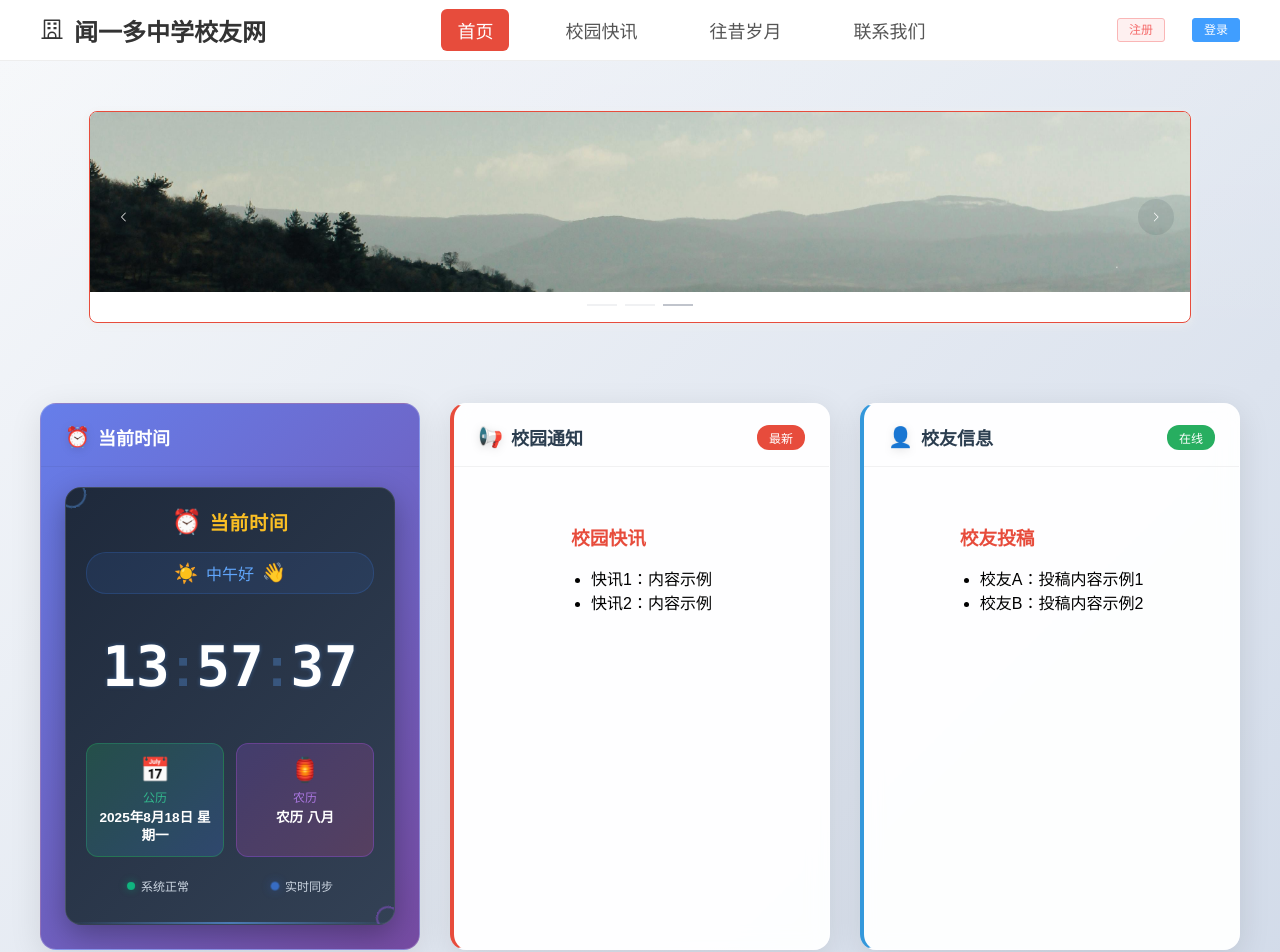
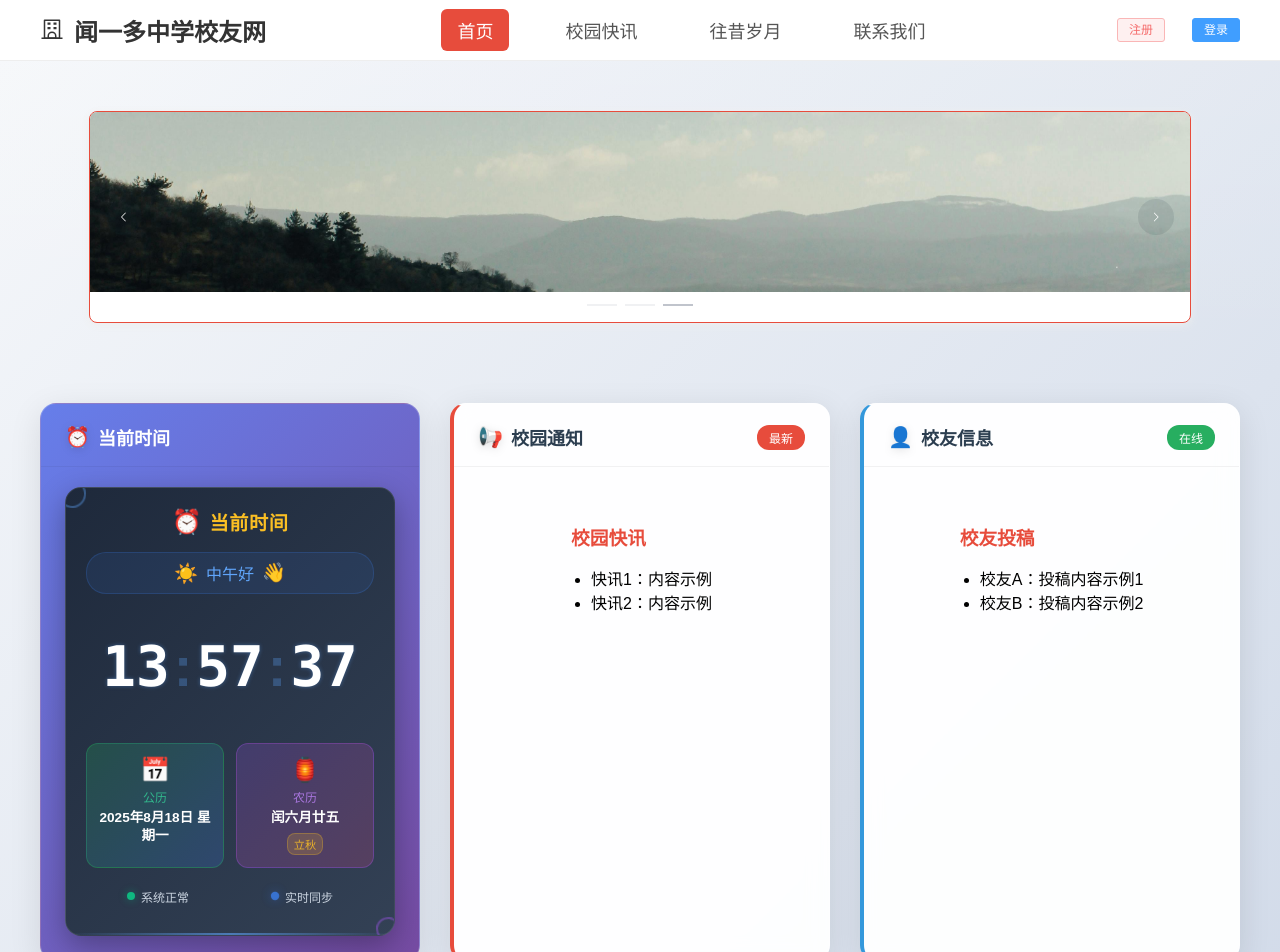
Before and after one commit to Jack-husx/school-friend, a Vue app: page / in a window 1280 px wide. Shown: the top 952 px of the page. Built offline with nearby package versions, Linux system fonts and the light colour scheme.

Commit message:
新增节气和修复农历计算bug

```diff
--- a/src/components/business/Clock.vue
+++ b/src/components/business/Clock.vue
@@ -38,6 +38,7 @@
         <div class="card-icon">🏮</div>
         <div class="card-label">农历</div>
         <div class="card-value">{{ formatLunarDate }}</div>
+        <div class="solar-term">{{ currentSolarTerm }}</div>
       </div>
     </div>
 
@@ -66,7 +67,53 @@ import { ref, computed, onMounted, onUnmounted } from 'vue'
 const currentTime = ref(new Date())
 let timer = null
 
-// 计算属性
+// -------------------- 数据与静态表 --------------------
+const lunarInfo = [
+  // 与你原始数据保持一致（1900 起），长度覆盖到 2050 左右
+  0x04bd8, 0x04ae0, 0x0a570, 0x054d5, 0x0d260, 0x0d950, 0x16554, 0x056a0, 0x09ad0, 0x055d2,
+  0x04ae0, 0x0a5b6, 0x0a4d0, 0x0d250, 0x1d255, 0x0b540, 0x0d6a0, 0x0ada2, 0x095b0, 0x14977,
+  0x04970, 0x0a4b0, 0x0b4b5, 0x06a50, 0x06d40, 0x1ab54, 0x02b60, 0x09570, 0x052f2, 0x04970,
+  0x06566, 0x0d4a0, 0x0ea50, 0x06e95, 0x05ad0, 0x02b60, 0x186e3, 0x092e0, 0x1c8d7, 0x0c950,
+  0x0d4a0, 0x1d8a6, 0x0b550, 0x056a0, 0x1a5b4, 0x025d0, 0x092d0, 0x0d2b2, 0x0a950, 0x0b557,
+  0x06ca0, 0x0b550, 0x15355, 0x04da0, 0x0a5b0, 0x14573, 0x052b0, 0x0a9a8, 0x0e950, 0x06aa0,
+  0x0aea6, 0x0ab50, 0x04b60, 0x0aae4, 0x0a570, 0x05260, 0x0f263, 0x0d950, 0x05b57, 0x056a0,
+  0x096d0, 0x04dd5, 0x04ad0, 0x0a4d0, 0x0d4d4, 0x0d250, 0x0d558, 0x0b540, 0x0b6a0, 0x195a6,
+  0x095b0, 0x049b0, 0x0a974, 0x0a4b0, 0x0b27a, 0x06a50, 0x06d40, 0x0af46, 0x0ab60, 0x09570,
+  0x04af5, 0x04970, 0x064b0, 0x074a3, 0x0ea50, 0x06b58, 0x05ac0, 0x0ab60, 0x096d5, 0x092e0,
+  // 补充到 2050（如果需要可以继续扩充）
+  0x0c960,0x0d954,0x0d4a0,0x0da50,0x07552,0x056a0,0x0abb7,0x025d0,0x092d0,0x0cab5,
+  0x0a950,0x0b4a0,0x0baa4,0x0ad50,0x055d9,0x04ba0,0x0a5b0,0x15176,0x052b0,0x0a930,
+  0x07954,0x06aa0,0x0ad50,0x05b52,0x04b60,0x0a6e6,0x0a4e0,0x0d260,0x0ea65,0x0d530,
+  0x05aa0,0x076a3,0x096d0,0x04bd7,0x04ad0,0x0a4d0,0x1d0b6,0x0d250,0x0d520,0x0dd45,
+  0x0b5a0,0x056d0,0x055b2,0x049b0,0x0a577,0x0a4b0,0x0aa50,0x1b255,0x06d20,0x0ada0
+]
+
+const solarTerms = [
+  '小寒', '大寒', '立春', '雨水', '惊蛰', '春分', '清明', '谷雨',
+  '立夏', '小满', '芒种', '夏至', '小暑', '大暑', '立秋', '处暑',
+  '白露', '秋分', '寒露', '霜降', '立冬', '小雪', '大雪', '冬至'
+]
+
+const solarTermDates2024 = [
+  [1, 6], [1, 20], [2, 4], [2, 19], [3, 5], [3, 20], [4, 4], [4, 19],
+  [5, 5], [5, 20], [6, 5], [6, 21], [7, 6], [7, 22], [8, 7], [8, 22],
+  [9, 7], [9, 22], [10, 8], [10, 23], [11, 7], [11, 22], [12, 6], [12, 21]
+]
+
+const solarTermDates2025 = [
+  [1, 5], [1, 20], [2, 3], [2, 18], [3, 5], [3, 20], [4, 4], [4, 19],
+  [5, 5], [5, 20], [6, 5], [6, 21], [7, 6], [7, 22], [8, 7], [8, 22],
+  [9, 7], [9, 22], [10, 8], [10, 23], [11, 7], [11, 22], [12, 6], [12, 21]
+]
+
+const lunarMonths = ['正月','二月','三月','四月','五月','六月','七月','八月','九月','十月','冬月','腊月']
+const lunarDays = [
+  '', '初一', '初二', '初三', '初四', '初五', '初六', '初七', '初八', '初九', '初十',
+  '十一', '十二', '十三', '十四', '十五', '十六', '十七', '十八', '十九', '二十',
+  '廿一', '廿二', '廿三', '廿四', '廿五', '廿六', '廿七', '廿八', '廿九', '三十'
+]
+
+// -------------------- 时钟显示相关 --------------------
 const timeParts = computed(() => {
   const h = String(currentTime.value.getHours()).padStart(2, '0')
   const m = String(currentTime.value.getMinutes()).padStart(2, '0')
@@ -101,11 +148,209 @@ const formatSolarDate = computed(() => {
   return `${year}年${month}月${day}日 星期${weekDay}`
 })
 
+// -------------------- 农历计算：优先 Intl（靠谱） -> 否则 fallback 算法 --------------------
+
+function supportsChineseLunarIntl() {
+  try {
+    // 试着创建格式器并调用 formatToParts 测试是否返回 month/day
+    const f = new Intl.DateTimeFormat('zh-CN-u-ca-chinese', { month: 'long', day: 'numeric' })
+    const parts = f.formatToParts(new Date())
+    return parts.some(p => p.type === 'month') && parts.some(p => p.type === 'day')
+  } catch (e) {
+    return false
+  }
+}
+
+function formatLunarByIntl(date) {
+  // formatToParts 通常会返回中文的农历月/日（例如 "闰六月", "廿六"）
+  try {
+    const fmt = new Intl.DateTimeFormat('zh-CN-u-ca-chinese', { month: 'long', day: 'numeric' })
+    const parts = fmt.formatToParts(date)
+    const monthPart = parts.find(p => p.type === 'month')?.value || ''
+    const dayPart = parts.find(p => p.type === 'day')?.value || ''
+    // 有些实现 monthPart 会是 '八月' 或 '闰六月'，dayPart 会是 '廿六' 或 '26' 等
+    let isLeap = monthPart.includes('闰') || monthPart.includes('閏')
+    // 规范化 monthName（保留带“闰”的中文形式）
+    let monthName = monthPart
+    if (!monthName) {
+      // 极端回退：尝试用 format 获取纯文本并解析
+      monthName = fmt.format(date).replace(/\s*\S+$/, '') // 粗糙回退（一般不会到这里）
+    }
+    let dayName = dayPart
+    // 如果 dayPart 是阿拉伯数字，映射到 lunarDays
+    const num = parseInt(dayPart, 10)
+    if (!isNaN(num) && num >= 1 && num <= 30) {
+      dayName = lunarDays[num]
+    }
+    // 最终显示：若 monthName 中没有 '闰'，而 isLeap 为 true，则加上前缀
+    if (isLeap && !/闰|閏/.test(monthName)) {
+      monthName = '闰' + monthName
+    }
+    return `${monthName}${dayName}`
+  } catch (e) {
+    console.warn('formatLunarByIntl error', e)
+    return ''
+  }
+}
+
+/* ---------- fallback 算法：参考常见实现，修正位掩码与边界 ---------- */
+
+// 返回某年闰月（0 表示无闰月）
+function getLeapMonth(year) {
+  return lunarInfo[year - 1900] & 0xf
+}
+
+// 返回某年闰月天数
+function getLeapDays(year) {
+  const lm = getLeapMonth(year)
+  if (lm) {
+    return (lunarInfo[year - 1900] & 0x10000) ? 30 : 29
+  }
+  return 0
+}
+
+// 返回某年某月天数（month: 1-12）
+function getMonthDays(year, month) {
+  // 修正为常见实现：使用 0x8000 >> (month - 1)
+  const info = lunarInfo[year - 1900]
+  const mask = 0x8000 >> (month - 1)
+  return (info & mask) ? 30 : 29
+}
+
+// 返回某年农历年总天数
+function getLunarYearDays(year) {
+  let sum = 0
+  for (let m = 1; m <= 12; m++) {
+    sum += getMonthDays(year, m)
+  }
+  sum += getLeapDays(year)
+  return sum
+}
+
+function solarToLunarFallback(date) {
+  const year = date.getFullYear()
+  const month = date.getMonth() + 1
+  const day = date.getDate()
+
+  // 使用 UTC 基准，避免时区偏移
+  const baseUTC = Date.UTC(1900, 0, 31)
+  let offset = Math.floor((Date.UTC(year, month - 1, day) - baseUTC) / 86400000)
+
+  let i = 1900
+  let temp = 0
+
+  // 找到农历年
+  for (i = 1900; i < 2050 && offset > 0; i++) {
+    temp = getLunarYearDays(i)
+    offset -= temp
+  }
+  if (offset < 0) {
+    offset += temp
+    i--
+  }
+
+  const lunarYear = i
+  const leap = getLeapMonth(lunarYear)
+  let isLeap = false
+  let monthIndex = 1
+
+  // 找到月
+  for (monthIndex = 1; monthIndex <= 13 && offset > 0; monthIndex++) {
+    if (leap > 0 && monthIndex === leap + 1 && !isLeap) {
+      monthIndex--
+      isLeap = true
+      temp = getLeapDays(lunarYear)
+    } else {
+      temp = getMonthDays(lunarYear, monthIndex)
+    }
+
+    // 处理离开闰月的情况
+    if (isLeap && monthIndex === leap + 1) {
+      isLeap = false
+    }
+
+    offset -= temp
+  }
+
+  // 边界调整
+  if (offset === 0 && leap > 0 && monthIndex === leap + 1) {
+    if (isLeap) {
+      isLeap = false
+    } else {
+      isLeap = true
+      monthIndex--
+    }
+  }
+
+  if (offset < 0) {
+    offset += temp
+    monthIndex--
+  }
+
+  const lunarMonth = monthIndex
+  const lunarDay = offset + 1
+
+  return {
+    year: lunarYear,
+    month: lunarMonth,
+    day: lunarDay,
+    isLeap
+  }
+}
+
+function formatLunarFallback(date) {
+  try {
+    const l = solarToLunarFallback(date)
+    if (!l) return ''
+    const monthName = l.isLeap ? `闰${lunarMonths[l.month - 1]}` : lunarMonths[l.month - 1]
+    const dayName = lunarDays[l.day] || ''
+    return `${monthName}${dayName}`
+  } catch (e) {
+    console.warn('formatLunarFallback error', e)
+    return ''
+  }
+}
+
 const formatLunarDate = computed(() => {
-  const month = currentTime.value.getMonth() + 1
-  const lunarMonths = ['正月', '二月', '三月', '四月', '五月', '六月',
-                      '七月', '八月', '九月', '十月', '冬月', '腊月']
-  return `农历 ${lunarMonths[month - 1] || month + '月'}`
+  // 优先使用 Intl，如果支持就用浏览器实现（最靠谱）
+  if (supportsChineseLunarIntl()) {
+    const s = formatLunarByIntl(currentTime.value)
+    // 如果 Intl 返回空或异常，则退回算法
+    if (s && s.trim()) {
+      // debugging: 在控制台输出以便确认（可删）
+      // console.debug('农历（Intl）:', s)
+      return s
+    }
+  }
+  // fallback 算法（在没有 Intl 或 Intl 不可用时使用）
+  const s2 = formatLunarFallback(currentTime.value)
+  // console.debug('农历（fallback）:', s2)
+  return s2
+})
+
+// 简化节气（沿用原表）
+const currentSolarTerm = computed(() => {
+  const now = currentTime.value
+  const year = now.getFullYear()
+  const month = now.getMonth() + 1
+  const day = now.getDate()
+
+  const termDates = year === 2025 ? solarTermDates2025 : solarTermDates2024
+
+  let currentTerm = ''
+  let nextTerm = ''
+
+  for (let i = 0; i < termDates.length; i++) {
+    const [tm, td] = termDates[i]
+    if (month < tm || (month === tm && day < td)) {
+      nextTerm = solarTerms[i]
+      break
+    }
+    currentTerm = solarTerms[i]
+  }
+
+  if (!nextTerm) nextTerm = '小寒'
+  return currentTerm || '冬至'
 })
 
 function updateTime() {
@@ -126,6 +371,7 @@ onUnmounted(() => {
 </script>
 
 <style scoped>
+/* （样式与你的原来完全一致 — 我不做改动） */
 .clock-widget {
   width: 320px;
   background: linear-gradient(135deg, #1e293b 0%, #334155 100%);
@@ -293,6 +539,20 @@ onUnmounted(() => {
   font-size: 0.85rem;
   font-weight: 600;
   line-height: 1.3;
+  margin-bottom: 4px;
+}
+
+.solar-term {
+  font-size: 0.7rem;
+  color: #fbbf24;
+  font-weight: 500;
+  opacity: 0.9;
+  padding: 2px 6px;
+  background: rgba(251, 191, 36, 0.2);
+  border-radius: 8px;
+  margin-top: 2px;
+  display: inline-block;
+  border: 1px solid rgba(251, 191, 36, 0.3);
 }
 
 /* 状态栏 */
```
